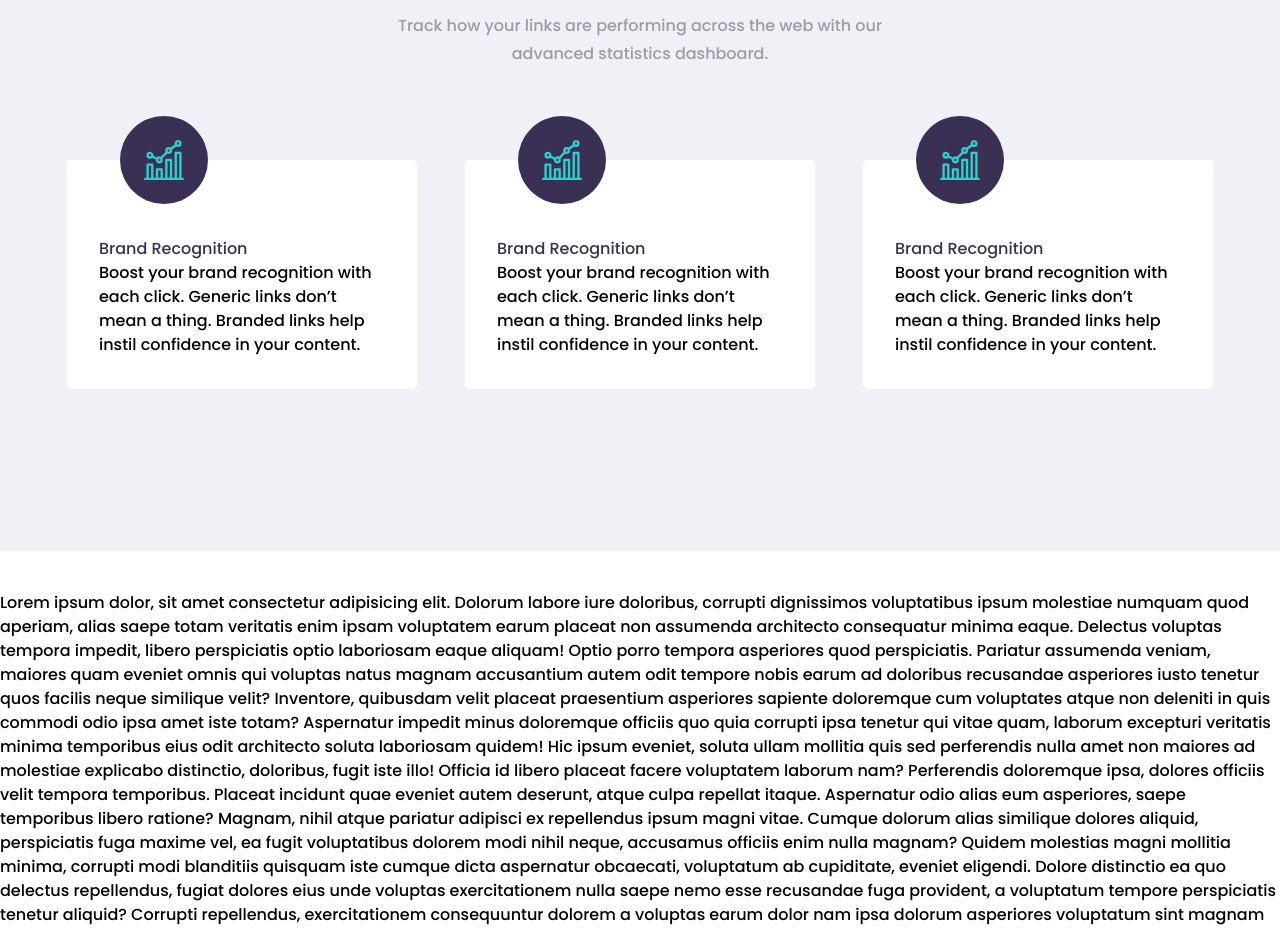
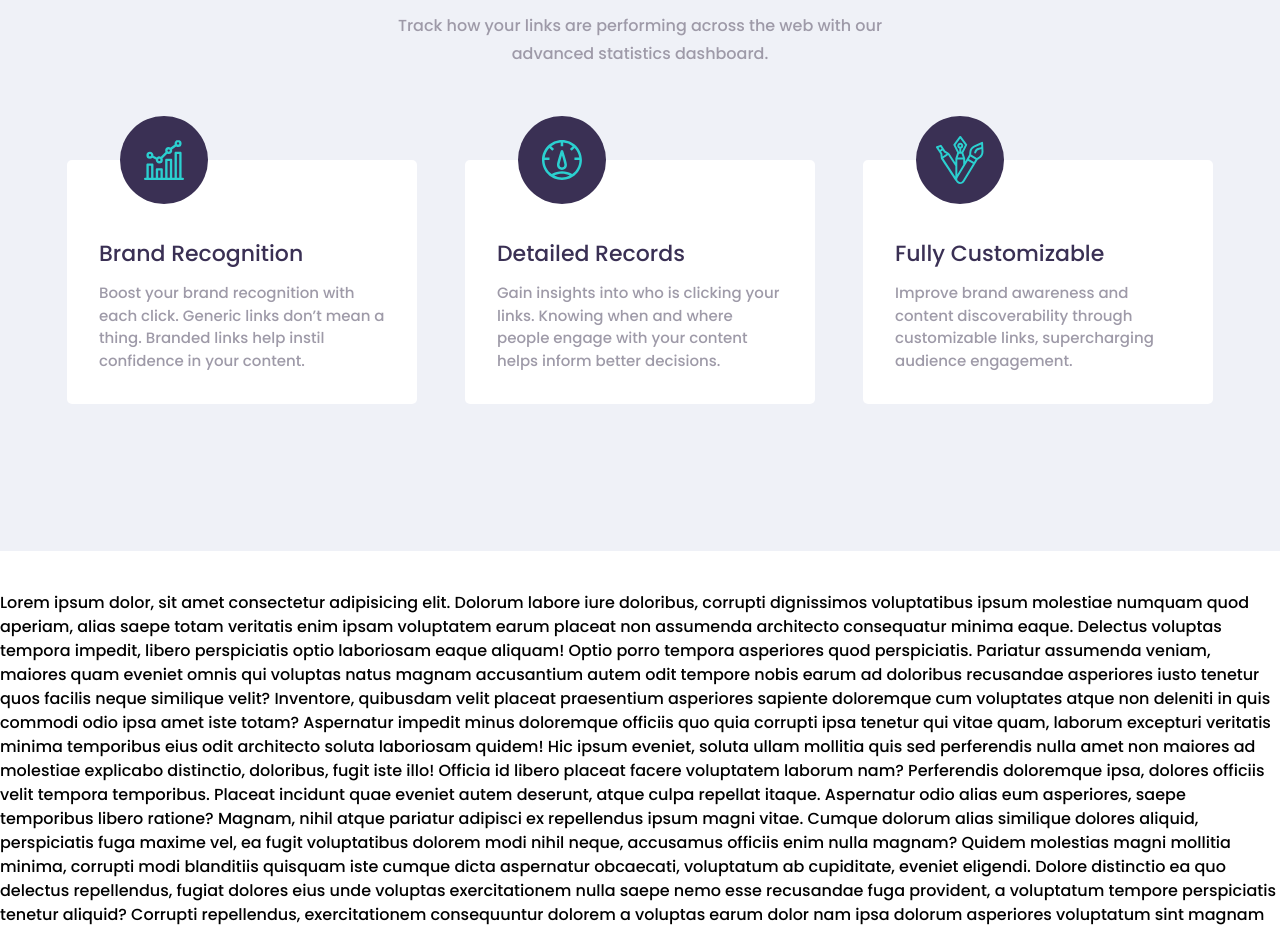
Before and after one commit to barnettet31/url-shortener-fem, a React (Create React App) app: page /#/ in a window 1280 px wide. Shown: the part 1080-2009 px from the top of the page. Built offline with nearby package versions, Linux system fonts and the light colour scheme.

Commit message:
added styling to the features cards

```diff
--- a/src/components/statisticsSection/statisticsSection.component.tsx
+++ b/src/components/statisticsSection/statisticsSection.component.tsx
@@ -17,9 +17,9 @@ export const StatisticsSection = () => {
               className="w-24px"
             />
           </div>
-          <div className="w-full bg-white pt-[77px] rounded-[5px] px-8 pb-8">
-            <h3 className="text-[#3a3054]">Brand Recognition</h3>
-            <p>
+          <div className="w-full bg-white pt-[77px] rounded-[5px] px-8 pb-8 text-center lg:text-left">
+            <h3 className="text-[#3a3054] text-[22px] mb-3">Brand Recognition</h3>
+            <p className="text-[#9E9AA8] text-[15px] font-medium">
               Boost your brand recognition with each click. Generic links don’t
               mean a thing. Branded links help instil confidence in your
               content.
@@ -29,34 +29,30 @@ export const StatisticsSection = () => {
         <div className="flex flex-col w-[327px] h-[289px] lg:w-[350px] lg:h-[311px] relative">
           <div className=" absolute -top-[44px] left-[120px] lg:left-[53px] w-[88px] h-[88px] rounded-full bg-[#3A3054] flex items-center justify-center">
             <img
-              src={`${process.env.PUBLIC_URL} ./images/icon-brand-recognition.svg`}
+              src={`${process.env.PUBLIC_URL} ./images/icon-detailed-records.svg`}
               alt=""
               className="w-24px"
             />
           </div>
-          <div className="w-full bg-white pt-[77px] rounded-[5px] px-8 pb-8">
-            <h3 className="text-[#3a3054]">Brand Recognition</h3>
-            <p>
-              Boost your brand recognition with each click. Generic links don’t
-              mean a thing. Branded links help instil confidence in your
-              content.
+          <div className="w-full bg-white pt-[77px] rounded-[5px] px-8 pb-8 text-center lg:text-left">
+            <h3 className="text-[#3a3054] text-[22px] mb-3">Detailed Records</h3>
+            <p className="text-[#9E9AA8] text-[15px] font-medium">
+            Gain insights into who is clicking your links. Knowing when and where people engage with your content helps inform better decisions.
             </p>
           </div>
         </div>
         <div className="flex flex-col w-[327px] h-[289px] lg:w-[350px] lg:h-[311px] relative">
           <div className=" absolute -top-[44px] left-[120px] lg:left-[53px] w-[88px] h-[88px] rounded-full bg-[#3A3054] flex items-center justify-center">
             <img
-              src={`${process.env.PUBLIC_URL} ./images/icon-brand-recognition.svg`}
+              src={`${process.env.PUBLIC_URL} ./images/icon-fully-customizable.svg`}
               alt=""
               className="w-24px"
             />
           </div>
-          <div className="w-full bg-white pt-[77px] rounded-[5px] px-8 pb-8">
-            <h3 className="text-[#3a3054]">Brand Recognition</h3>
-            <p>
-              Boost your brand recognition with each click. Generic links don’t
-              mean a thing. Branded links help instil confidence in your
-              content.
+          <div className="w-full bg-white pt-[77px] rounded-[5px] px-8 pb-8 text-center lg:text-left">
+            <h3 className="text-[#3a3054] text-[22px] mb-3">Fully Customizable</h3>
+            <p className="text-[#9E9AA8] text-[15px] font-medium">
+            Improve brand awareness and content discoverability through customizable links, supercharging audience engagement.
             </p>
           </div>
         </div>
```
